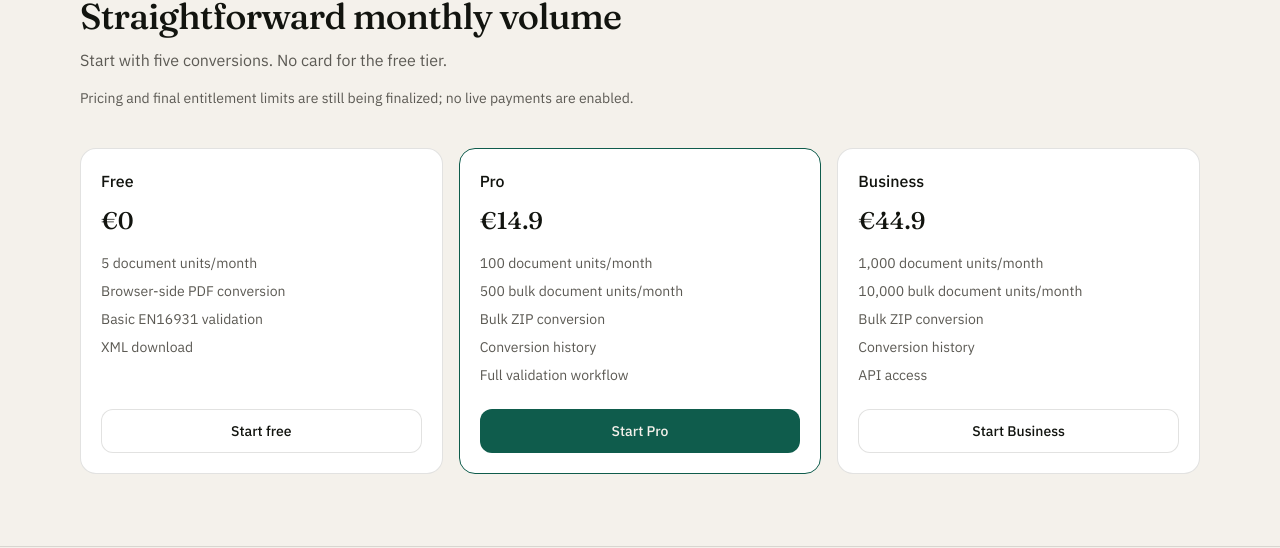
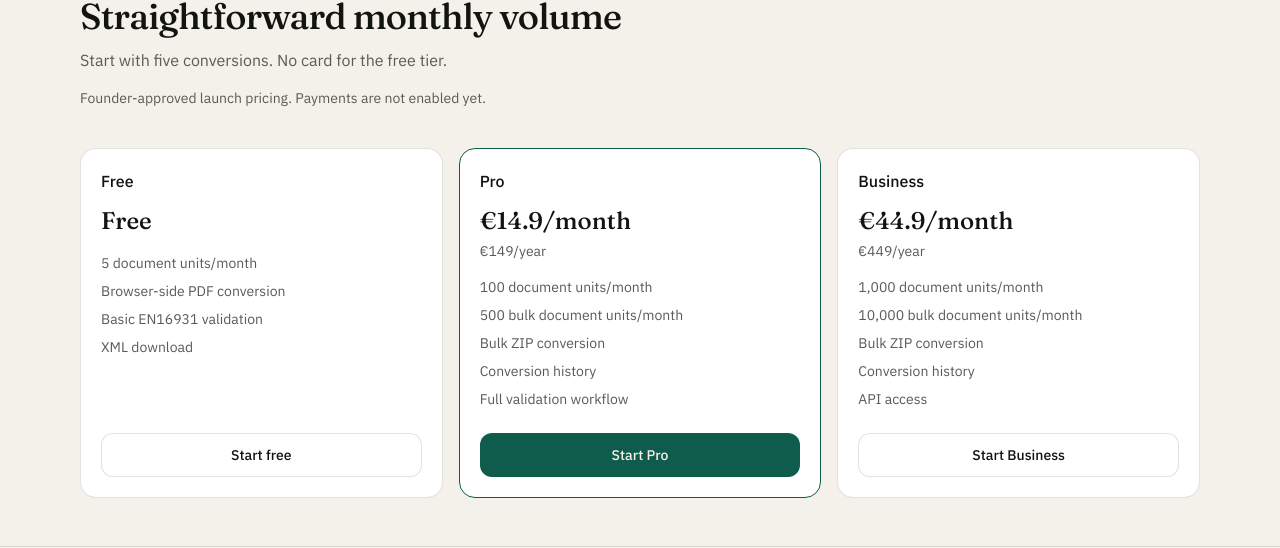
Before and after one commit to peppolfixbelgium-debug/Peppol-Suite, a React (Vite) app: page /pricing in a window 1280 px wide. Shown: the part 117-665 px from the top of the page. Built offline with nearby package versions, Linux system fonts and the light colour scheme; no server answers.

Commit message:
fix: publish approved pricing on pricing page

```diff
--- a/src/routes/pricing.tsx
+++ b/src/routes/pricing.tsx
@@ -13,7 +13,7 @@ function PricingPage() {
     <main className="mx-auto max-w-6xl px-4 py-12">
       <h1 className="font-display text-4xl tracking-tight">{t(lang, "pricing_title")}</h1>
       <p className="mt-3 max-w-2xl text-muted">{t(lang, "pricing_sub")}</p>
-      <p className="mt-4 max-w-2xl text-sm text-muted">Pricing and final entitlement limits are still being finalized; no live payments are enabled.</p>
+      <p className="mt-4 max-w-2xl text-sm text-muted">Founder-approved launch pricing. Payments are not enabled yet.</p>
       <div className="mt-10 grid gap-4 md:grid-cols-3">
         {PRICING.tiers.map((tier) => (
           <div
@@ -24,7 +24,12 @@ function PricingPage() {
             )}
           >
             <h2 className="font-medium">{tier.name}</h2>
-            <p className="mt-3 font-display text-2xl">{tier.price === null ? "Pricing coming soon" : `€${tier.price}`}</p>
+            <p className="mt-3 font-display text-2xl">
+              {tier.price === 0 ? "Free" : `€${tier.price}/month`}
+            </p>
+            {tier.price > 0 && (
+              <p className="mt-1 text-sm text-muted">€{tier.annualPrice}/year</p>
+            )}
             <ul className="mt-4 flex-1 space-y-2 text-sm text-muted">
               {tier.features.map((f) => (
                 <li key={f}>{f}</li>
```
